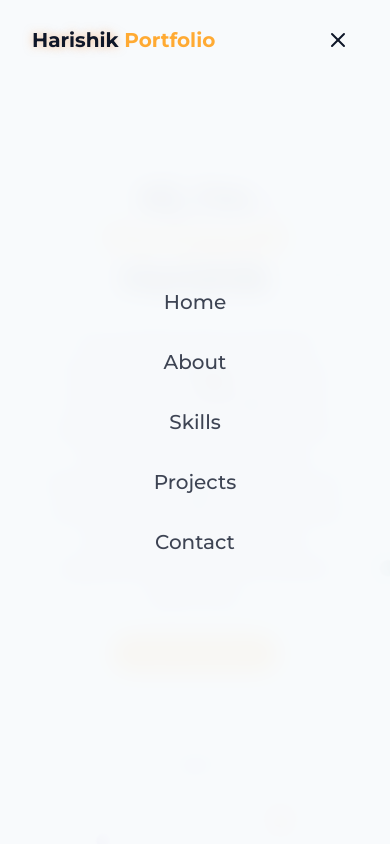
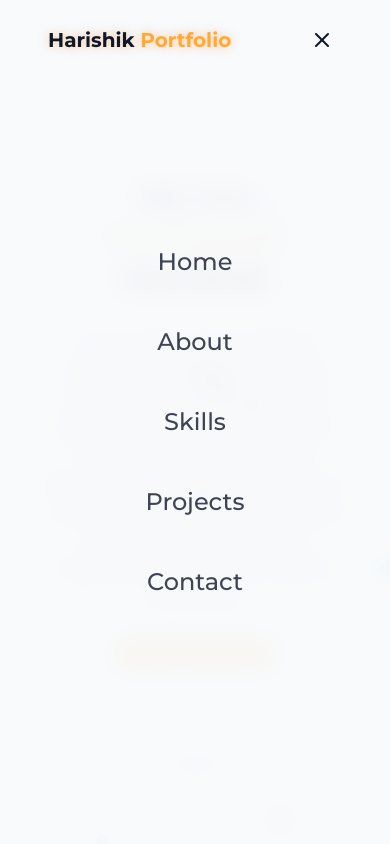
Before and after one commit to Harishik-ram/Portfolio-website, a React (Vite) app: page / in a window 390 px wide. Both pictures are taken after a click on the button "Open menu". Shown: the top 844 px of the page. Built offline with nearby package versions, Linux system fonts and the light colour scheme.

Commit message:
Refactor Navbar component for improved structure

```diff
--- a/src/components/Navbar.jsx
+++ b/src/components/Navbar.jsx
@@ -24,55 +24,64 @@ export const Navbar = () => {
     }, []);
 
     return (
+        <>
             <nav className={cn(
-            "fixed w-full transition-all duration-300 z-50",
+                "fixed top-0 left-0 w-full transition-all duration-300 z-50 px-4",
                 isScrolled
-                ? "py-3 bg-background/80 backdrop-blur-md shadow-xs"
-                : "py-5 bg-transparent"
+                    ? "py-3 bg-background/80 backdrop-blur-md shadow-sm border-b border-border"
+                    : "py-5"
             )}>
-            <div className="container flex items-center justify-between">
+                <div className="container mx-auto flex items-center justify-between">
+                    {/* Logo/Brand */}
                     <a
+                        href="#hero"
                         className="text-xl font-bold text-primary flex items-center hover:text-primary/80 transition-colors duration-300"
-                    href="#hero"
+                        onClick={() => setIsMenuOpen(false)}
                     >
-                    <span className="relative z-10">
-                        <span className="text-glow text-foreground">Harishik</span> Portfolio
+                        <span className="text-glow">
+                            <span className="text-foreground font-bold">Harishik</span>
+                            <span className="text-primary"> Portfolio</span>
                         </span>
                     </a>
 
-                {/* desktop navigation */}
+                    {/* Desktop Navigation */}
                     <div className="hidden md:flex space-x-8">
                         {navItems.map((item, index) => (
                             <a
                                 key={index}
                                 href={item.href}
-                            className="text-foreground/80 hover:text-primary transition-colors duration-300 font-medium"
+                                className="text-foreground/80 hover:text-primary transition-colors duration-300 font-medium px-3 py-2 rounded-lg hover:bg-primary/5"
                             >
                                 {item.name}
                             </a>
                         ))}
                     </div>
 
-                {/* Mobile Navigation */}
+                    {/* Mobile Menu Button */}
+                    <button
+                        onClick={() => setIsMenuOpen(!isMenuOpen)}
+                        className="md:hidden p-2 text-foreground z-50 hover:bg-primary/10 rounded-lg transition-colors"
+                        aria-label={isMenuOpen ? "Close menu" : "Open menu"}
+                    >
+                        {isMenuOpen ? <X size={24} /> : <Menu size={24} />}
+                    </button>
+                </div>
+            </nav>
 
-                <button onClick={() => setIsMenuOpen((prev) => !prev)}
-                    className="md:hidden p-2 text-foreground z-50"
-                    aria-label={isMenuOpen ? "Close Menu" : "Open"}
-                >
-                    {isMenuOpen ? <X size={24} /> : <Menu size={24} />} </button>
-
-                <div className={cn("fixed inset-0 bg-background/95 backdrop-blur-md flex flex-col items-center justify-center",
-                    "transition-all duration-300 md:hidden",
-                    isMenuOpen ? "opacity-100 pointer-events-auto"
+            {/* Mobile Menu Overlay */}
+            <div className={cn(
+                "fixed inset-0 bg-background/95 backdrop-blur-md flex flex-col items-center justify-center z-40 transition-all duration-300",
+                "md:hidden",
+                isMenuOpen
+                    ? "opacity-100 pointer-events-auto"
                     : "opacity-0 pointer-events-none"
-
             )}>
-                    <div className="flex flex-col space-y-8 text-xl">
+                <div className="flex flex-col space-y-6 text-2xl">
                     {navItems.map((item, index) => (
                         <a
                             key={index}
                             href={item.href}
-                                className="text-foreground/80 hover:text-primary transition-colors duration-300 font-medium"
+                            className="text-foreground/80 hover:text-primary transition-colors duration-300 font-medium py-3 px-6 rounded-lg hover:bg-primary/10"
                             onClick={() => setIsMenuOpen(false)}
                         >
                             {item.name}
@@ -80,8 +89,6 @@ export const Navbar = () => {
                     ))}
                 </div>
             </div>
-
-            </div>
-        </nav>
+        </>
     );
 };
```
Lines whose indentation alone changed are shown as unchanged.
